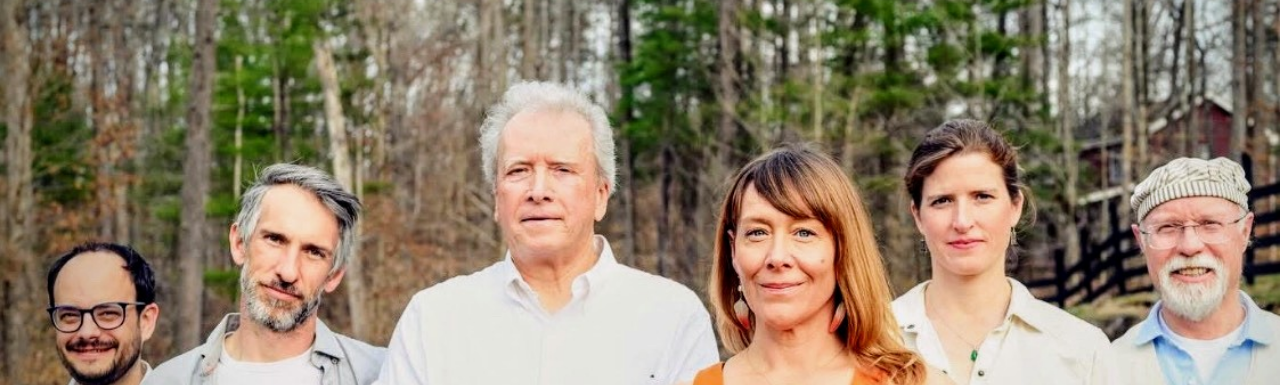
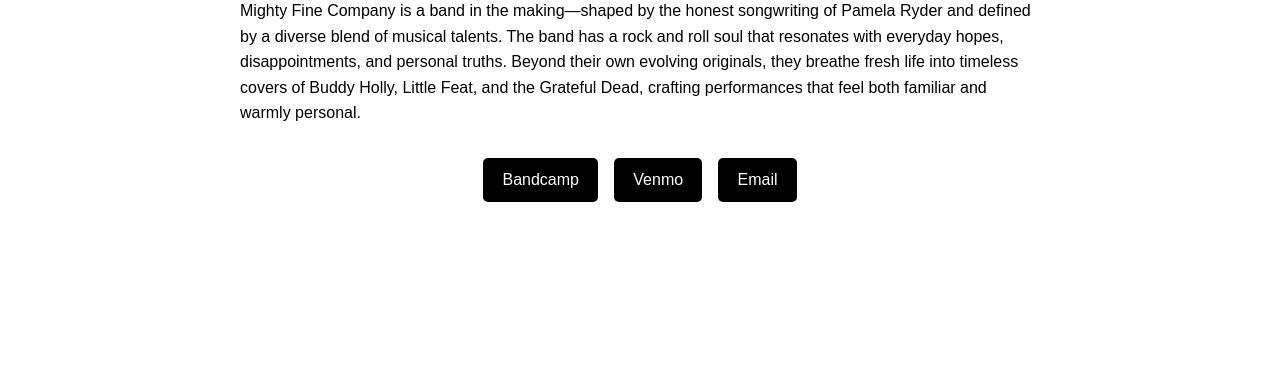
Before and after one commit to MightyFineCompany/MightyFineCompany.band, a plain HTML site: page index.html in a window 1280 px wide. Shown: the part 52-437 px from the top of the page. Drawn offline with Linux system fonts and the light colour scheme.

Commit message:
Add files via upload

```diff
--- a/index.html
+++ b/index.html
@@ -39,12 +39,19 @@
             margin: 0;
         }
 
+        /* CONTAINER */
+        .container {
+            max-width: 1200px;
+            margin: 0 auto;
+            padding: 2em;
+        }
+
         /* ABOUT SECTION */
         .about {
-            padding: 2em;
             max-width: 800px;
             margin: 0 auto;
             line-height: 1.6;
+            text-align: left;
         }
 
         .about p {
@@ -57,7 +64,7 @@
             justify-content: center;
             align-items: center;
             gap: 1em;
-            padding: 2em;
+            margin-top: 2em;
         }
 
         .links a {
@@ -80,7 +87,7 @@
                 font-size: 2em;
             }
 
-            .about {
+            .container {
                 padding: 1.5em;
             }
 
@@ -94,10 +101,12 @@
 <body>
     <!-- HERO SECTION -->
     <section class="hero">
-        <img src="Mighty-Fine-Company.jpg" alt="Mighty Fine Company Band">
+        <img src="MightyFineCompany.jpg" alt="Mighty Fine Company Band">
         <h1>Mighty Fine Company</h1>
     </section>
 
+    <!-- MAIN CONTENT CONTAINER -->
+    <div class="container">
         <!-- ABOUT SECTION -->
         <section class="about">
             <p>
@@ -111,6 +120,7 @@
             <a href="https://venmo.com/mightyfinecompany" target="_blank" aria-label="Venmo">Venmo</a>
             <a href="mailto:mightyfinecompanytheband@gmail.com" aria-label="Email">Email</a>
         </section>
+    </div>
 
     <script>
         console.log("Welcome to Mighty Fine Company's official webpage!");
```
Lines whose indentation alone changed are shown as unchanged.
